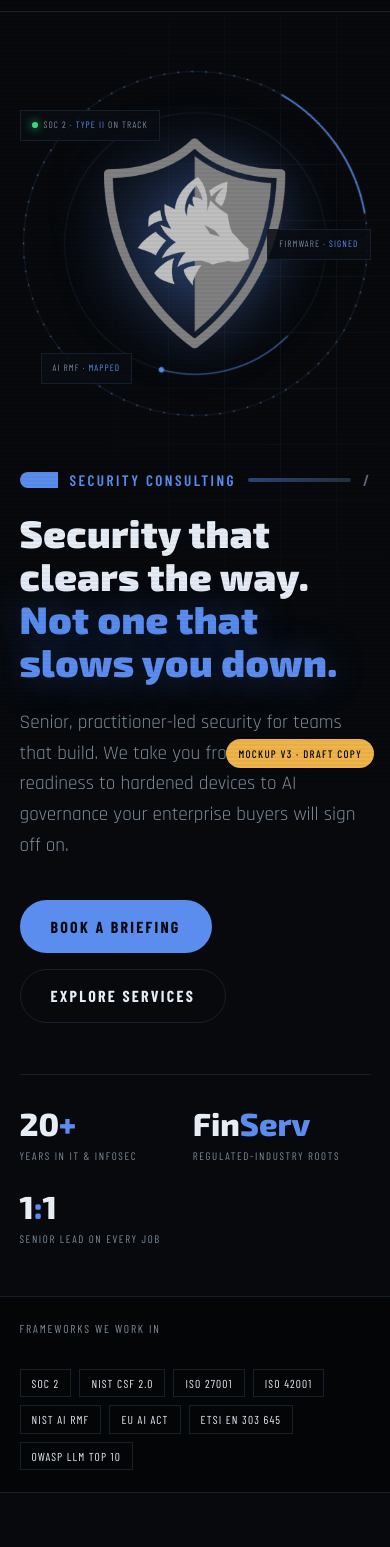
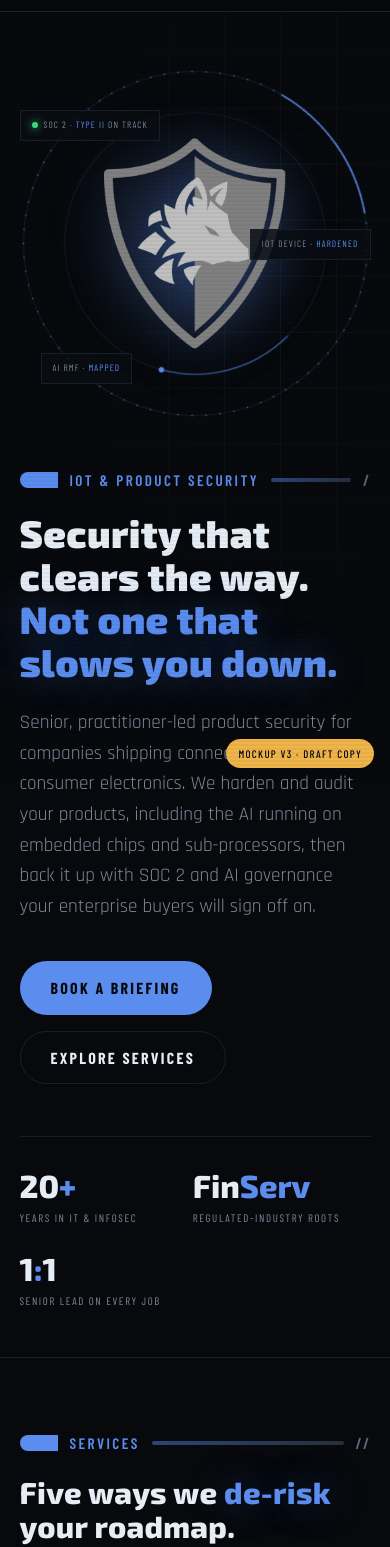
Before and after one commit to zenw01f/asenasecurity.com, a plain HTML site: page mockup.html in a window 390 px wide. Shown: the part 60-1607 px from the top of the page. Drawn offline with nearby package versions, Linux system fonts and the light colour scheme.

Commit message:
Mockup: lead hero with IoT product security, drop frameworks strip
Also removes the Most common flag, adds consumer electronics to
industries, and swaps the firmware status tag for an IoT one.

Co-Authored-By: Claude Opus 5.5 <noreply@anthropic.com>

```diff
--- a/mockup.html
+++ b/mockup.html
@@ -5,7 +5,7 @@
   <meta name="viewport" content="width=device-width, initial-scale=1">
   <meta name="robots" content="noindex">
   <title>Asena Security — Security Consulting</title>
-  <meta name="description" content="Asena Security: SOC 2 readiness, IoT hardening, embedded AI analysis, AI governance reviews for startups, and vCISO services.">
+  <meta name="description" content="Asena Security: product security for IoT and consumer electronics, including device hardening and auditing, embedded AI analysis, SOC 2 readiness, embedded AI analysis, AI governance reviews for startups, and vCISO services.">
   <link rel="icon" href="/assets/asena-shield.png">
   <link rel="preconnect" href="https://fonts.googleapis.com">
   <link rel="preconnect" href="https://fonts.gstatic.com" crossorigin>
@@ -104,7 +104,7 @@
     .nav-toggle { display: none; background: none; border: 1px solid var(--border); color: var(--text); width: 42px; height: 42px; font-size: 1.2rem; cursor: pointer; }
 
     /* ── hero ────────────────────────────────────── */
-    .hero { padding-top: calc(72px + clamp(56px, 9vw, 110px)); padding-bottom: clamp(48px, 7vw, 88px); overflow: hidden; }
+    .hero { padding-top: calc(72px + clamp(56px, 9vw, 110px)); padding-bottom: clamp(48px, 7vw, 88px); overflow: hidden; border-bottom: 1px solid var(--border); }
     @media (min-width: 641px) { .stat-label { white-space: nowrap; } }
     .hero::before { /* blueprint grid */
       content: ''; position: absolute; inset: 0; pointer-events: none;
@@ -141,16 +141,11 @@
     .hud.h1 { top: 12%; left: -2%; } .hud.h2 { top: 46%; right: -4%; } .hud.h3 { bottom: 10%; left: 6%; }
     .hud .dot { display: inline-block; width: 6px; height: 6px; border-radius: 50%; background: #3ddc84; margin-right: 6px; box-shadow: 0 0 8px #3ddc84; }
 
-    /* ── framework strip ─────────────────────────── */
-    .strip { border-top: 1px solid var(--border); border-bottom: 1px solid var(--border); background: var(--bg-deep); padding: 22px 0; }
-    .strip .wrap { display: flex; align-items: center; gap: 2rem; flex-wrap: wrap; }
-    .strip-label { font-family: var(--font-ui); font-weight: 400; font-size: .72rem; color: var(--muted); letter-spacing: .16em; text-transform: uppercase; }
     .tags { display: flex; flex-wrap: wrap; gap: 8px; }
     .tag {
       padding: 4px 11px; border: 1px solid var(--border); font-family: var(--font-ui); font-weight: 400;
       font-size: .66rem; color: var(--muted); letter-spacing: .1em; text-transform: uppercase;
     }
-    .strip .tag { color: var(--text); font-size: .72rem; }
 
     /* ── services grid ───────────────────────────── */
     .services-grid { display: grid; grid-template-columns: repeat(3, 1fr); gap: 1px; background: var(--border); border: 1px solid var(--border); }
@@ -199,7 +194,6 @@
     .tiers { display: grid; grid-template-columns: repeat(3, 1fr); gap: 1.5rem; }
     .tier { border: 1px solid var(--border); background: var(--card); padding: 2.2rem; display: flex; flex-direction: column; transition: border-color .25s, transform .25s; }
     .tier:hover { border-color: var(--blue-dim); transform: translateY(-4px); }
-    .tier-flag { float: right; font-family: var(--font-ui); font-weight: 400; font-size: .75rem; letter-spacing: .14em; text-transform: uppercase; color: var(--muted); }
     .tier-name { font-family: var(--font-ui); font-weight: 400; font-size: .75rem; letter-spacing: .16em; text-transform: uppercase; color: var(--blue); }
     .tier h3 { font-size: 1.5rem; margin: .5rem 0 .3rem; }
     .tier .fit { color: var(--muted); margin-bottom: 1.4rem; font-size: .98rem; }
@@ -311,9 +305,9 @@
 <header class="hero" id="top">
   <div class="wrap hero-grid">
     <div>
-      <div class="label"><span class="cap"></span><span class="txt">Security Consulting</span><span class="rule"></span><span class="slashes">/</span></div>
+      <div class="label"><span class="cap"></span><span class="txt">IoT &amp; Product Security</span><span class="rule"></span><span class="slashes">/</span></div>
       <h1>Security that clears the way.<span class="accent">Not one that slows you down.</span></h1>
-      <p class="hero-sub">Senior, practitioner-led security for teams that build. We take you from SOC 2 readiness to hardened devices to AI governance your enterprise buyers will sign off on.</p>
+      <p class="hero-sub">Senior, practitioner-led product security for companies shipping connected devices and consumer electronics. We harden and audit your products, including the AI running on embedded chips and sub-processors, then back it up with SOC 2 and AI governance your enterprise buyers will sign off on.</p>
       <div class="hero-actions">
         <a class="btn btn-primary" href="#contact">Book a Briefing</a>
         <a class="btn btn-secondary" href="#services">Explore Services</a>
@@ -338,21 +332,11 @@
       </svg>
       <img src="/assets/asena-shield.png" alt="">
       <div class="hud h1"><span class="dot"></span>SOC 2 · <b>Type II</b> on track</div>
-      <div class="hud h2">Firmware · <b>Signed</b></div>
+      <div class="hud h2">IoT Device · <b>Hardened</b></div>
       <div class="hud h3">AI RMF · <b>Mapped</b></div>
     </div>
   </div>
 </header>
-
-<!-- FRAMEWORKS -->
-<div class="strip">
-  <div class="wrap">
-    <span class="strip-label">Frameworks we work in</span>
-    <div class="tags">
-      <span class="tag">SOC 2</span><span class="tag">NIST CSF 2.0</span><span class="tag">ISO 27001</span><span class="tag">ISO 42001</span><span class="tag">NIST AI RMF</span><span class="tag">EU AI Act</span><span class="tag">ETSI EN 303 645</span><span class="tag">OWASP LLM Top 10</span>
-    </div>
-  </div>
-</div>
 
 <!-- SERVICES -->
 <section id="services">
@@ -460,7 +444,7 @@
         <a class="btn btn-secondary" href="#contact">Discuss Advisory</a>
       </div>
       <div class="tier">
-        <span class="tier-name">Tier 02</span><span class="tier-flag">Most common</span>
+        <span class="tier-name">Tier 02</span>
         <h3>Fractional</h3>
         <p class="fit">For scaling companies building a real program.</p>
         <ul>
@@ -513,7 +497,7 @@
     </div>
     <div class="creds">
       <div class="cred"><b>Experience</b><span>20+ years across IT operations and information security leadership.</span></div>
-      <div class="cred"><b>Industries</b><span>Financial services, SaaS, connected devices, and AI-native startups.</span></div>
+      <div class="cred"><b>Industries</b><span>Financial services, SaaS, consumer electronics, connected devices, and AI-native startups.</span></div>
       <div class="cred"><b>Delivery</b><span>Senior-led engagements. The person you meet is the person doing the work.</span></div>
       <div class="cred"><b>Mentorship</b><span>We invest in the next generation through the <a href="https://blog.asenasecurity.com" style="color:var(--blue)">Asena blog</a>.</span></div>
     </div>
```
